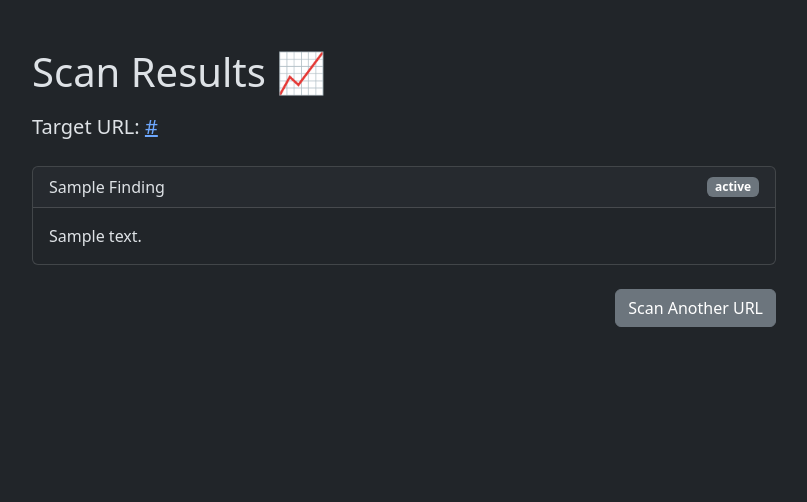
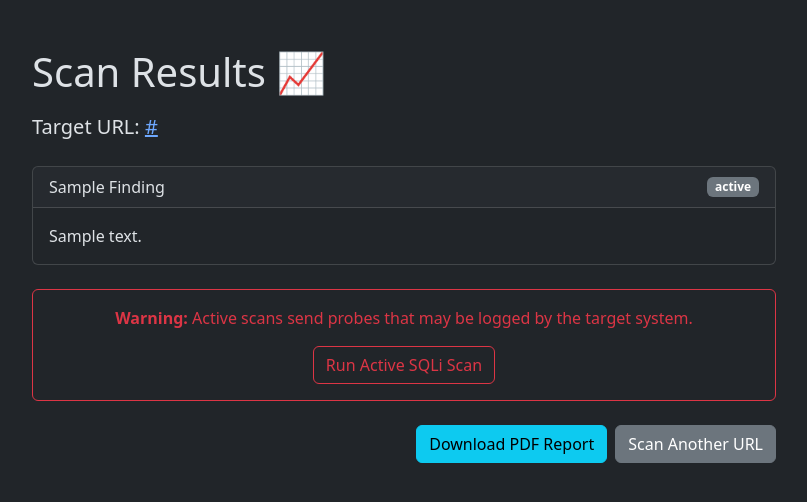
Before and after one commit to voidharshal/DoomScan, a Flask app: template templates/results.html in a window 1280 px wide. Shown: the top 502 px of the page, without its empty margins (236-1043 px from the left). Run offline with Flask 3, Linux system fonts and the light colour scheme; the template is opened without the code that fills it: most values are stand-ins (such as "Sample title", 1, 10 or a date in 2020); some libraries are stand-ins or nearby versions.

Commit message:
feat: sqli scanner, report generator and MySQL database integration done to save scan history

```diff
--- a/app.py
+++ b/app.py
@@ -1,16 +1,71 @@
-from flask import Flask, render_template, request
+import os
+import json
+from flask import send_file, Flask, render_template, request
+from itsdangerous import URLSafeSerializer
+from dotenv import load_dotenv
+import mysql.connector
 from scanner.main_scanner import run_scan
+from scanner.report_generator import generate_report
+
+load_dotenv()
+
 app = Flask(__name__)
+app.config['SECRET_KEY'] = os.getenv('SECRET_KEY', 'a03348b72957f8c99310b3207aae856b')
+
+serializer = URLSafeSerializer(app.config['SECRET_KEY'])
+
+PDF_FOLDER = 'temp_reports'
+if not os.path.exists(PDF_FOLDER):
+    os.makedirs(PDF_FOLDER)
+
+def save_scan_to_db(target_url, findings):
+    try:
+        db = mysql.connector.connect(
+            host=os.getenv('DB_HOST'),
+            user=os.getenv('DB_USER'),
+            password=os.getenv('DB_PASSWORD'),
+            database=os.getenv('DB_NAME')
+        )
+        cursor = db.cursor()
+        findings_json = json.dumps(findings)
+        sql = "INSERT INTO scan_results (target_url, findings) VALUES (%s, %s)"
+        val = (target_url, findings_json)
+        cursor.execute(sql, val)
+        db.commit()
+        cursor.close()
+        db.close()
+    except mysql.connector.Error as err:
+        print(f"Database Error: {err}")
 
 @app.route('/')
 def index():
     return render_template('index.html')
 
 @app.route('/scan', methods=['POST'])
-def scan():
+def scan_passive():
     url_to_scan = request.form.get('url_to_scan')
-    findings = run_scan(url_to_scan)
-    return render_template('results.html', url=url_to_scan, findings=findings)
+    findings = run_scan(url_to_scan, perform_active_scan=False)
+    save_scan_to_db(url_to_scan, findings)
+    findings_str = serializer.dumps(findings)
+    return render_template('results.html', url=url_to_scan, findings=findings, findings_str=findings_str)
+
+@app.route('/scan_active', methods=['POST'])
+def scan_active():
+    url_to_scan = request.form.get('url_to_scan')
+    findings = run_scan(url_to_scan, perform_active_scan=True)
+    save_scan_to_db(url_to_scan, findings)
+    findings_str = serializer.dumps(findings)
+    return render_template('results.html', url=url_to_scan, findings=findings, findings_str=findings_str)
+
+@app.route('/download_report', methods=['POST'])
+def download_report():
+    url = request.form.get('url')
+    findings_str = request.form.get('findings_str')
+    findings = serializer.loads(findings_str)
+    file_path = os.path.join(PDF_FOLDER, 'report.pdf')
+    generate_report(url, findings, file_path)
+
+    return send_file(file_path, as_attachment=True)
 
 if __name__ == '__main__':
     app.run(debug=True)
--- a/requirements.txt
+++ b/requirements.txt
@@ -3,3 +3,4 @@ requests
 beautifulsoup4
 mysql-connector-python
 reportlab
+python-dotenv
--- a/scanner/main_scanner.py
+++ b/scanner/main_scanner.py
@@ -2,8 +2,9 @@ import requests
 from scanner.header_scanner import check_security_headers
 from scanner.file_scanner import check_sensitive_files
 from scanner.content_scanner import check_page_content
+from scanner.sqli_scanner import check_sql_injection
 
-def run_scan(target_url):
+def run_scan(target_url, perform_active_scan=False):
     findings = {}
 
     try:
@@ -24,6 +25,9 @@ def run_scan(target_url):
 
             findings.update(check_page_content(target_url))
 
+            if perform_active_scan:
+                findings.update(check_sql_injection(target_url))
+
         else:
             findings['connection_status'] = {
                 'status': 'Failed',
--- a/templates/results.html
+++ b/templates/results.html
@@ -33,7 +33,22 @@
             </div>
             {% endfor %}
 
+            <div class="card bg-transparent border-danger mt-4">
+                <div class="card-body text-center">
+                    <p class="text-danger"><strong>Warning:</strong> Active scans send probes that may be logged by the target system.</p>
+                    <form action="/scan_active" method="POST">
+                        <input type="hidden" name="url_to_scan" value="{{ url }}">
+                        <button type="submit" class="btn btn-outline-danger">Run Active SQLi Scan</button>
+                    </form>
+                </div>
+            </div>
+
             <div class="mt-4 d-grid gap-2 d-md-flex justify-content-md-end">
+            <form action="/download_report" method="POST">
+                <input type="hidden" name="url" value="{{ url }}">
+                <input type="hidden" name="findings_str" value="{{ findings_str }}">
+                <button type="submit" class="btn btn-info">Download PDF Report</button>
+            </form>
                 <a href="/" class="btn btn-secondary">Scan Another URL</a>
             </div>
         </div>
```
Also changed, not shown: scanner/report_generator.py (+21 -0 lines), scanner/sqli_scanner.py (+30 -0 lines), 2 other files.
